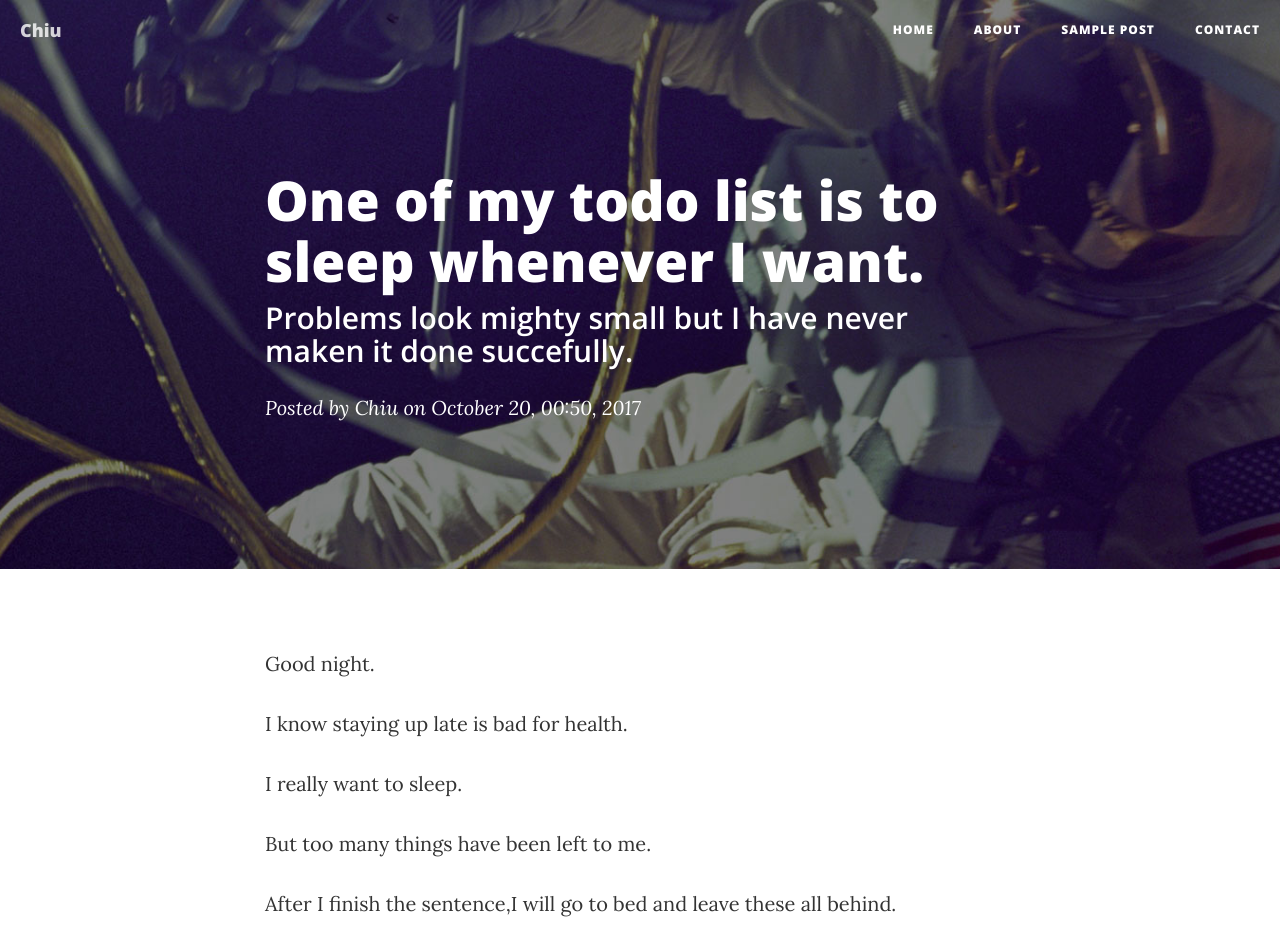
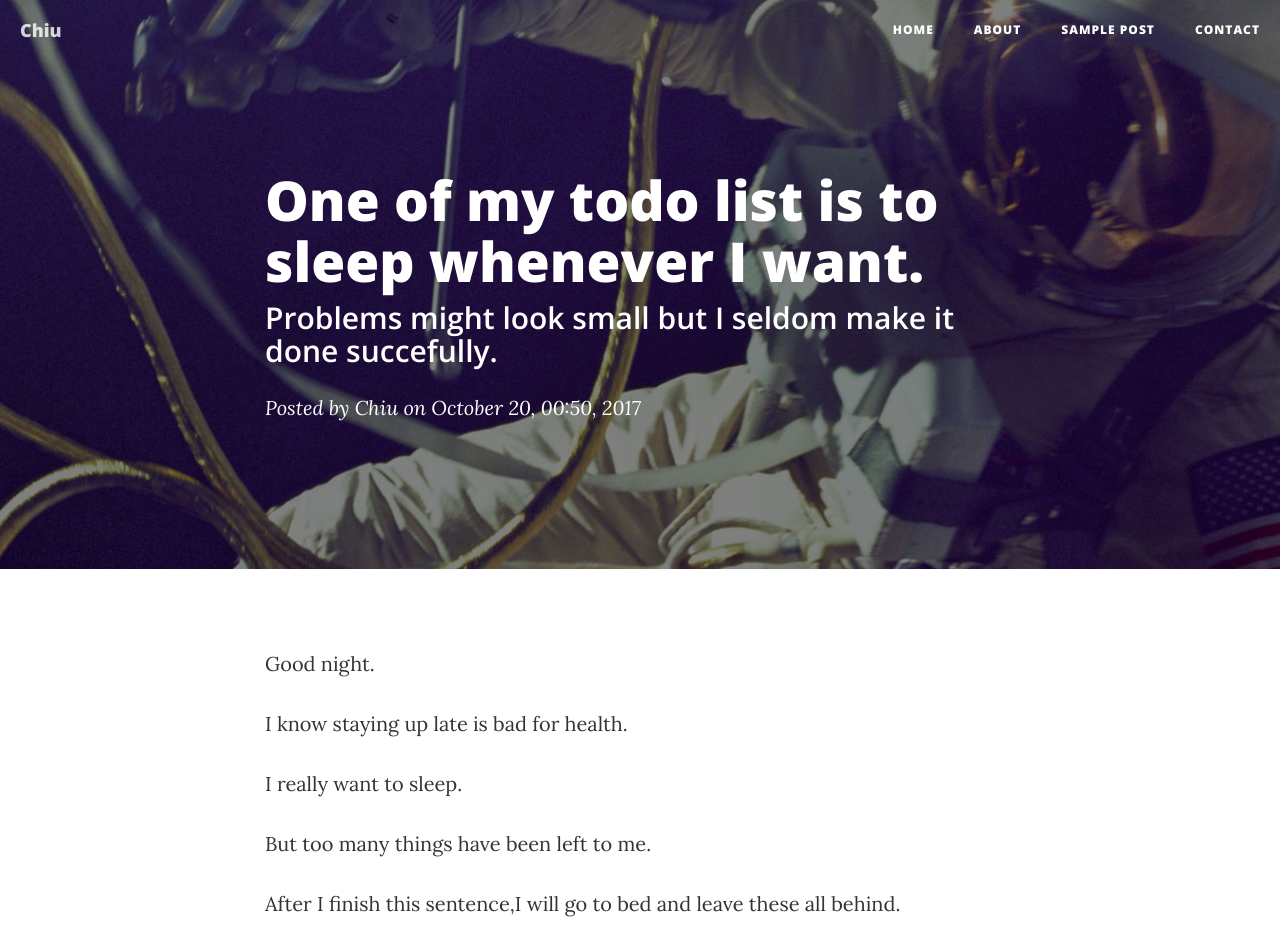
Before and after one commit to Chiuqyan/Chiu, a website: page post2.html in a window 1280 px wide. Shown: the top 952 px of the page. Drawn offline with nearby package versions, Linux system fonts and the light colour scheme.

Commit message:
Update post2.html

```diff
--- a/post2.html
+++ b/post2.html
@@ -75,7 +75,7 @@
                 <div class="col-lg-8 col-lg-offset-2 col-md-10 col-md-offset-1">
                     <div class="post-heading">
                         <h1>One of my todo list is to sleep whenever I want.</h1>
-                        <h2 class="subheading">Problems look mighty small but I have never maken it done succefully.</h2>
+                        <h2 class="subheading">Problems might look small but I seldom make it done succefully.</h2>
                         <span class="meta">Posted by <a href="#">Chiu</a> on October 20, 00:50, 2017</span>
                     </div>
                 </div>
@@ -92,7 +92,7 @@
                     <p>I know staying up late is bad for health.</p>
                    <p>I really want to sleep.</p>
                    <p>But too many things have been left to me.</p>
-                   <p>After I finish the sentence,I will go to bed and leave these all behind.</p>
+                   <p>After I finish this sentence,I will go to bed and leave these all behind.</p>
                 </div>
             </div>
         </div>
```
